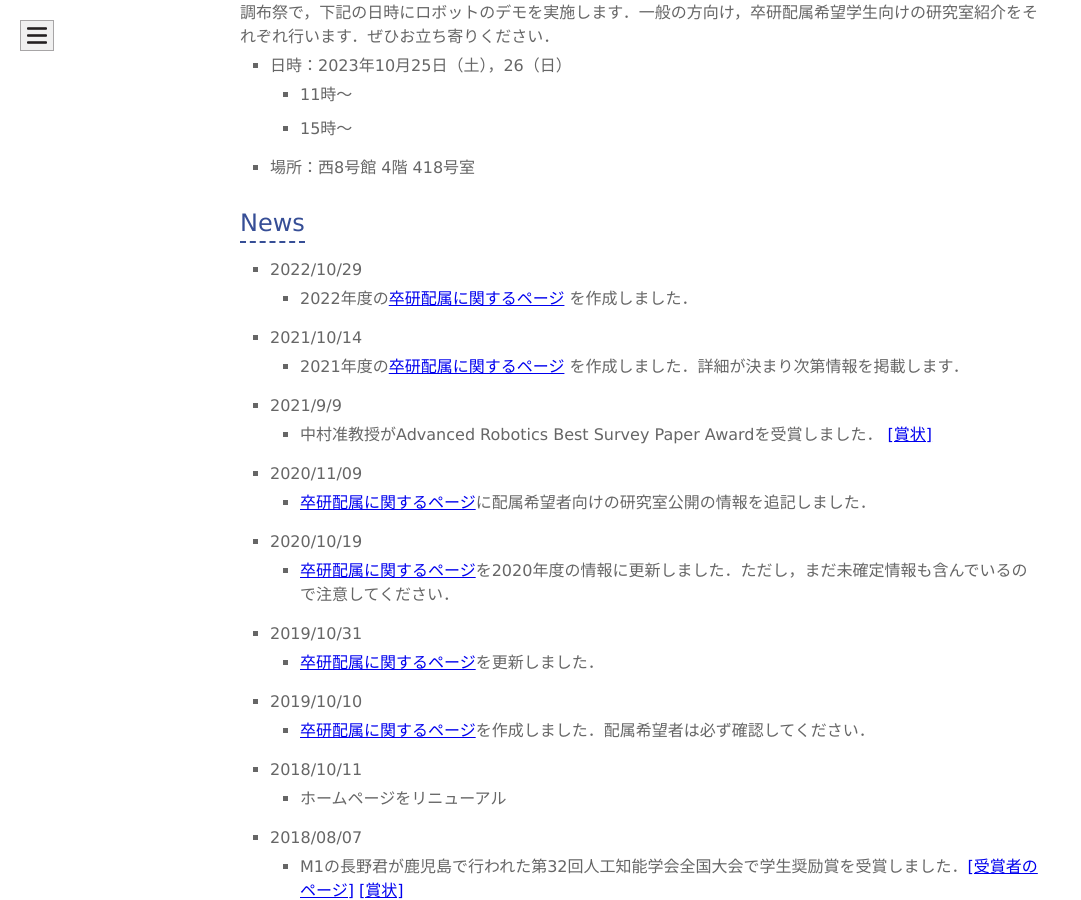
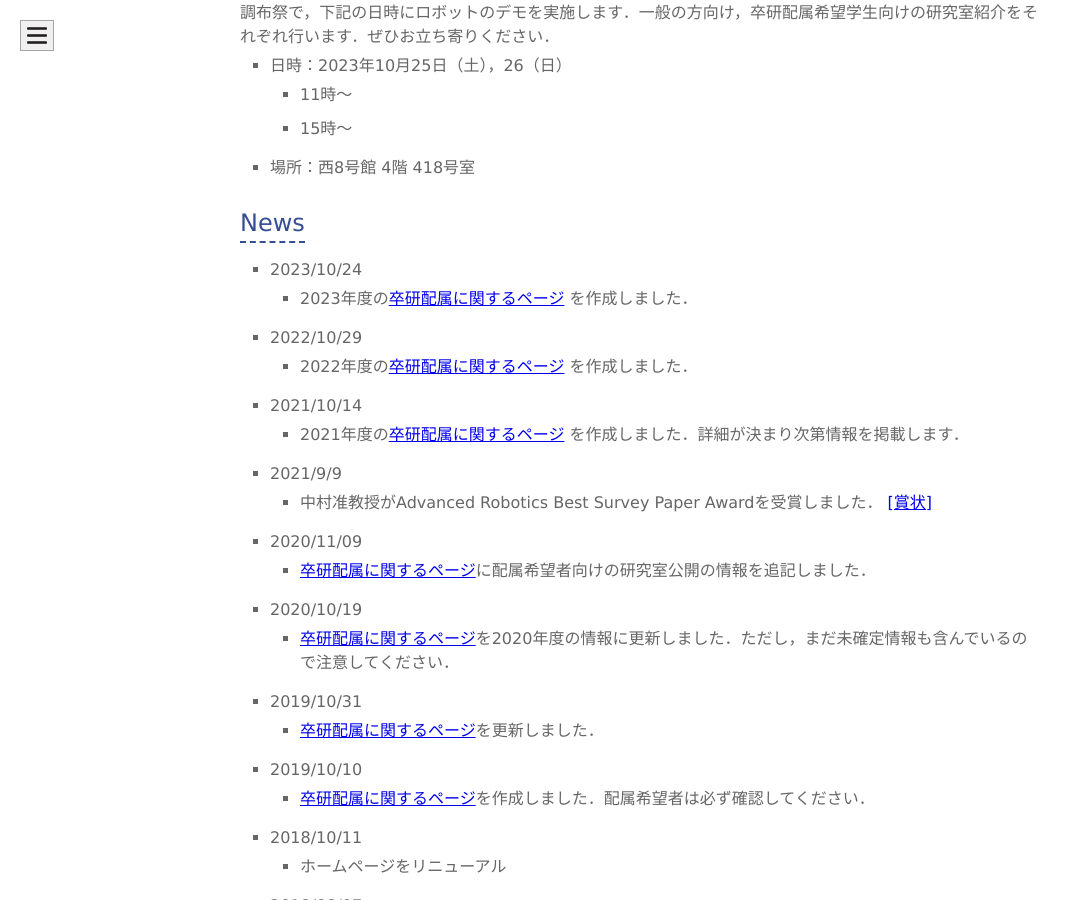
Before and after one commit to naka-lab/naka-lab.github.io, a Jekyll site: the page built from index.md, in a window 1280 px wide and 900 px high, scrolled down 832 px. Shown: the whole window, without its empty margins (0-1081 px from the left). Built offline with Jekyll 4.4.1, drawn with Linux system fonts in a browser that asks for light colours; our own code applies the rules of GitHub Pages for plain Markdown files.

Commit message:
Update index.md

```diff
--- a/index.md
+++ b/index.md
@@ -16,6 +16,9 @@ layout: default
 - 場所：西8号館 4階 418号室
 
 ## News
+* 2023/10/24
+	* 2023年度の[卒研配属に関するページ](//hp.naka-lab.org/subpages/haizoku.html) を作成しました．
+
 * 2022/10/29
 	* 2022年度の[卒研配属に関するページ](//hp.naka-lab.org/subpages/haizoku.html) を作成しました．
 
```
